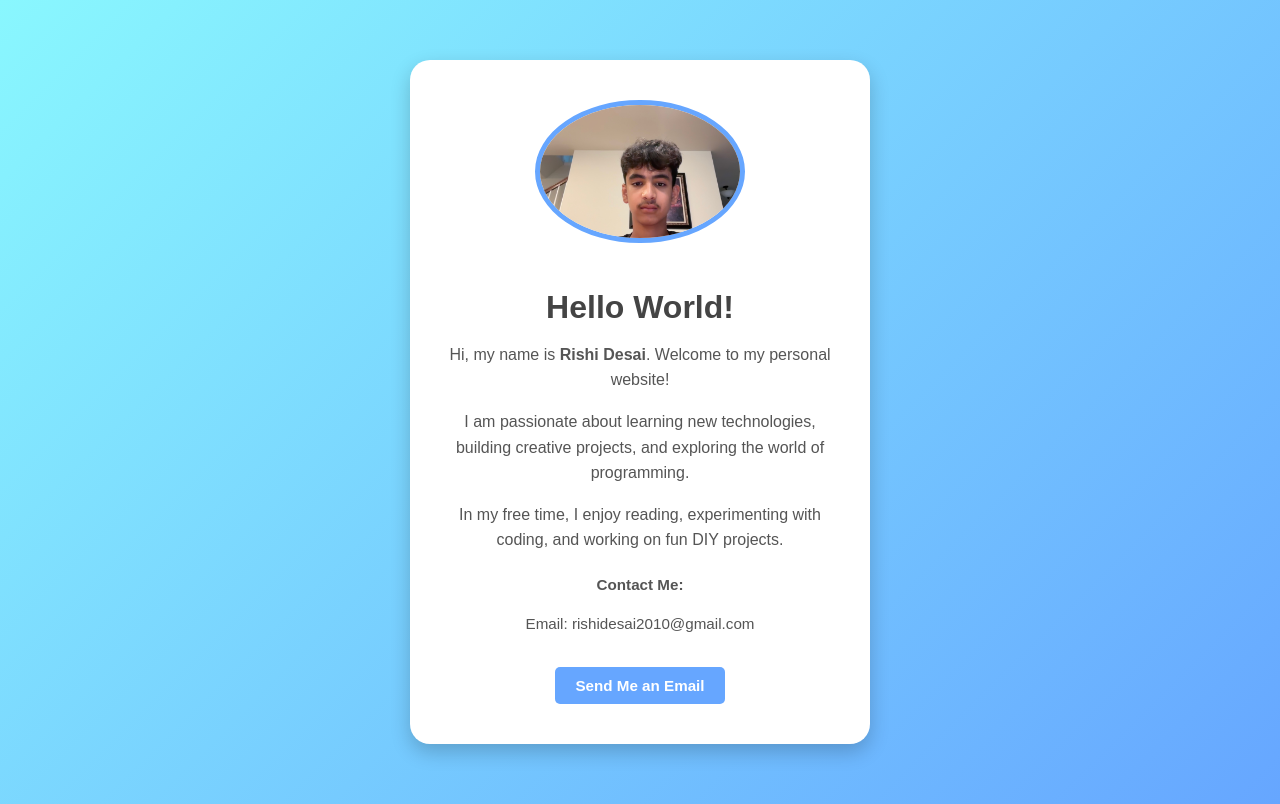
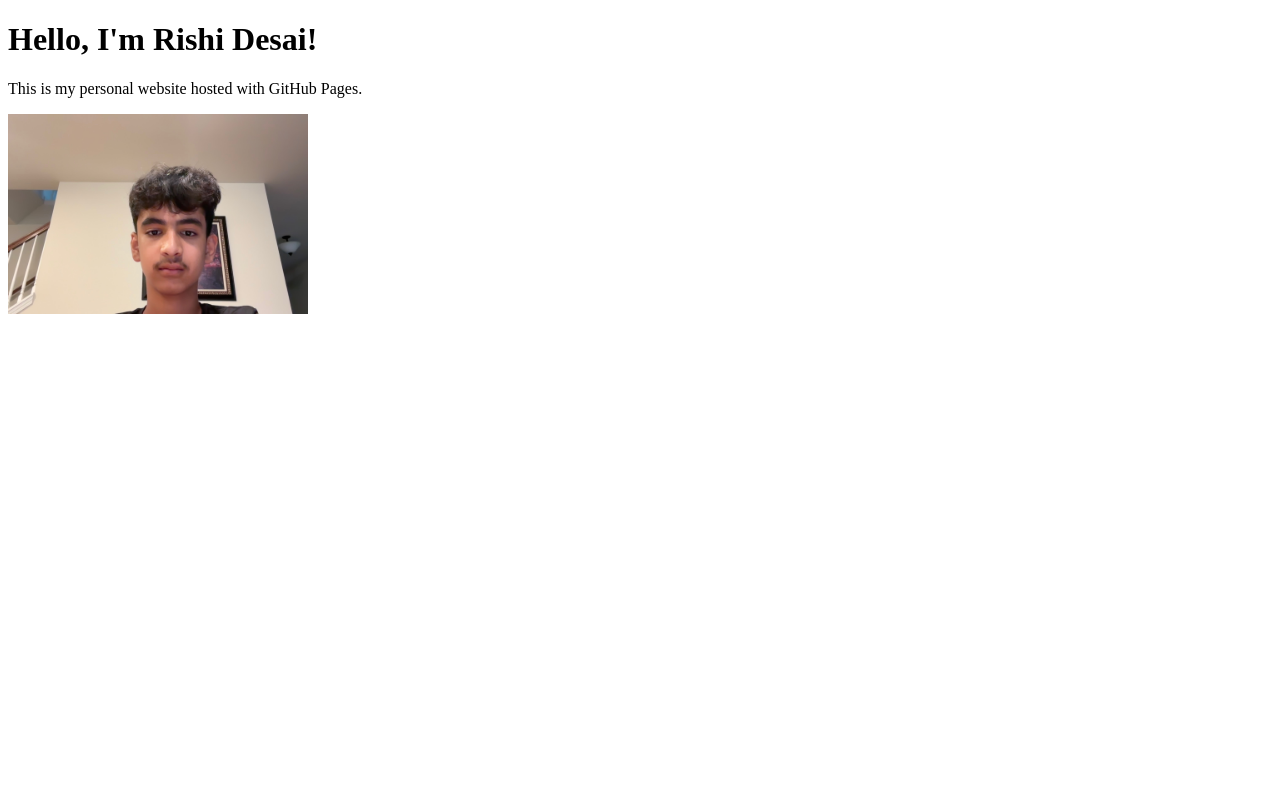
Before and after one commit to RD2010-usd/rishidesai.github.io, a plain HTML site: page index.html in a window 1280 px wide. Drawn offline with Linux system fonts and the light colour scheme.

Commit message:
Update index.html

```diff
--- a/index.html
+++ b/index.html
@@ -1,80 +1,12 @@
 <!DOCTYPE html>
-<html lang="en">
-<head>
+<html>
+  <head>
     <meta charset="UTF-8" />
-    <meta name="viewport" content="width=device-width, initial-scale=1" />
-    <title>Hello World - Rishi Desai</title>
-    <style>
-        body {
-            font-family: Arial, sans-serif;
-            text-align: center;
-            background: linear-gradient(135deg, #89f7fe, #66a6ff);
-            margin: 0;
-            padding: 0;
-            color: #333;
-        }
-        .profile {
-            margin: 60px auto;
-            background: white;
-            display: inline-block;
-            padding: 40px 30px;
-            border-radius: 20px;
-            box-shadow: 0 8px 20px rgba(0,0,0,0.2);
-            max-width: 400px;
-            animation: fadeIn 1.5s ease-in-out;
-        }
-        img {
-            width: 200px;
-            border-radius: 50%;
-            margin-bottom: 20px;
-            border: 5px solid #66a6ff;
-        }
-        h1 {
-            color: #444;
-            font-size: 2em;
-            margin-bottom: 10px;
-        }
-        p {
-            color: #555;
-            line-height: 1.6;
-        }
-        .contact {
-            margin-top: 20px;
-            font-size: 0.95em;
-            color: #333;
-        }
-        .email-button {
-            display: inline-block;
-            margin-top: 15px;
-            padding: 10px 20px;
-            background-color: #66a6ff;
-            color: white;
-            text-decoration: none;
-            border-radius: 5px;
-            font-weight: bold;
-            transition: background 0.3s;
-        }
-        .email-button:hover {
-            background-color: #4a8cff;
-        }
-        @keyframes fadeIn {
-            from { opacity: 0; transform: translateY(20px); }
-            to { opacity: 1; transform: translateY(0); }
-        }
-    </style>
-</head>
-<body>
-    <div class="profile">
-        <img src="my photo.jpg" alt="Rishi Desai's Photo" />
-        <h1>Hello World!</h1>
-        <p>Hi, my name is <strong>Rishi Desai</strong>. Welcome to my personal website!</p>
-        <p>I am passionate about learning new technologies, building creative projects, and exploring the world of programming.</p>
-        <p>In my free time, I enjoy reading, experimenting with coding, and working on fun DIY projects.</p>
-        <div class="contact">
-            <p><strong>Contact Me:</strong></p>
-            <p>Email: rishidesai2010@gmail.com</p>
-            <a href="mailto:rishidesai2010@gmail.com" class="email-button">Send Me an Email</a>
-        </div>
-    </div>
-</body>
+    <title>Rishi Desai</title>
+  </head>
+  <body>
+    <h1>Hello, I'm Rishi Desai!</h1>
+    <p>This is my personal website hosted with GitHub Pages.</p>
+    <img src="my photo.jpg" alt="My Photo" width="300" />
+  </body>
 </html>
```
